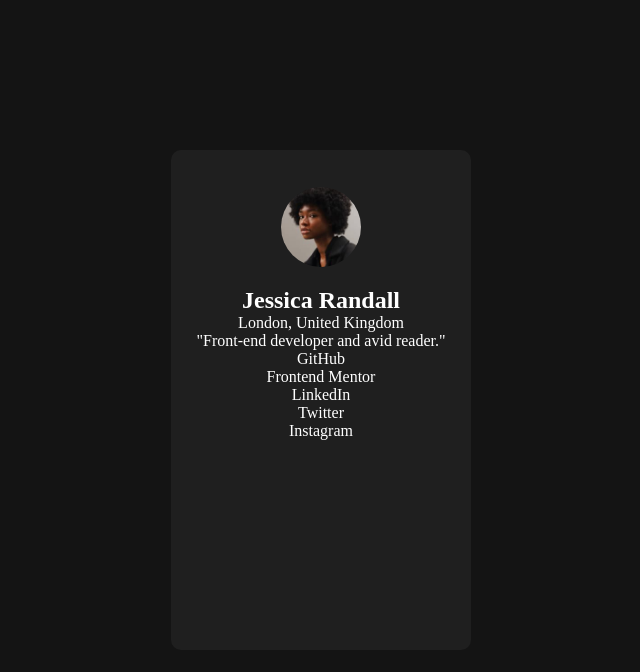
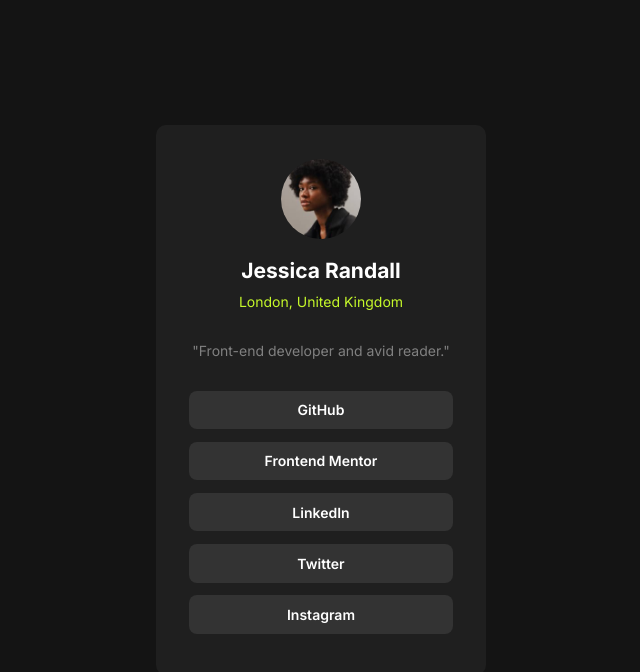
Before and after one commit to darionmc56/social-links-profile, a plain HTML site: page index.html in a window 1280 px wide. Shown: the whole page, without its empty margins (319-959 px from the left). Drawn offline with Linux system fonts and the light colour scheme.

Commit message:
finalize Layout for social container

```diff
--- a/index.html
+++ b/index.html
@@ -4,6 +4,12 @@
     <meta charset="UTF-8" />
     <meta name="viewport" content="width=device-width, initial-scale=1.0" />
     <!-- displays site properly based on user's device -->
+    <link rel="preconnect" href="https://fonts.googleapis.com" />
+    <link rel="preconnect" href="https://fonts.gstatic.com" crossorigin />
+    <link
+      href="https://fonts.googleapis.com/css2?family=Inter:ital,opsz,wght@0,14..32,100..900;1,14..32,100..900&display=swap"
+      rel="stylesheet"
+    />
     <link rel="stylesheet" href="style.css" />
     <title>Frontend Mentor | Social links profile</title>
   </head>
@@ -15,7 +21,9 @@
             <img src="assets/images/avatar-jessica.jpeg" alt="profile-image" />
           </div>
           <div class="content-name"><h2>Jessica Randall</h2></div>
-          <div class="content-location"><p>London, United Kingdom</p></div>
+          <div class="content-location">
+            <p class="p-location">London, United Kingdom</p>
+          </div>
           <div class="content-aboutMe">
             <p>"Front-end developer and avid reader."</p>
           </div>
--- a/style.css
+++ b/style.css
@@ -6,6 +6,8 @@
 
 body {
   background-color: hsl(0, 0%, 8%);
+  font-size: 14px;
+  font-family: "Inter", sans-serif;
 }
 
 main {
@@ -22,8 +24,8 @@ main {
 
   background-color: hsl(0, 0%, 12%);
   color: #fff;
-  width: 300px;
-  height: 500px;
+  width: 330px;
+  height: 550px;
   border-radius: 10px;
 }
 
@@ -34,6 +36,7 @@ main {
   flex-direction: column;
   width: 100%;
   height: 100%;
+  margin-bottom: 0.4rem;
 }
 
 .content .content-img {
@@ -47,6 +50,84 @@ main {
   border-radius: 50%;
 }
 
-.content .content-name{
+.content .content-location {
+  margin-top: 10px;
+}
 
+.content .content-location .p-location {
+  color: hsl(75, 94%, 57%);
 }
+
+.content .content-aboutMe {
+  margin-top: 2rem;
+  margin-bottom: 2rem;
+}
+
+.content .content-aboutMe p {
+  color: hsl(0, 0%, 50%);
+}
+
+.content .content-gitHub {
+  width: 80%;
+  height: 1px;
+  background-color: hsl(0, 0%, 20%);
+  border-radius: 8px;
+  padding: 1.2rem;
+  text-align: center;
+  margin-bottom: 0.8rem;
+  display: flex;
+  justify-content: center;
+  align-items: center;
+  font-weight: 600;
+}
+.content .content-frontendMentor {
+  width: 80%;
+  height: 1px;
+  background-color: hsl(0, 0%, 20%);
+  border-radius: 8px;
+  padding: 1.2rem;
+  text-align: center;
+  margin-bottom: 0.8rem;
+  display: flex;
+  justify-content: center;
+  align-items: center;
+  font-weight: 600;
+}
+.content .content-linkedIn {
+  width: 80%;
+  height: 1px;
+  background-color: hsl(0, 0%, 20%);
+  border-radius: 8px;
+  padding: 1.2rem;
+  text-align: center;
+  margin-bottom: 0.8rem;
+  display: flex;
+  justify-content: center;
+  align-items: center;
+  font-weight: 600;
+}
+.content .content-twitter {
+  width: 80%;
+  height: 1px;
+  background-color: hsl(0, 0%, 20%);
+  border-radius: 8px;
+  padding: 1.2rem;
+  text-align: center;
+  margin-bottom: 0.8rem;
+  display: flex;
+  justify-content: center;
+  align-items: center;
+  font-weight: 600;
+}
+.content .content-instagram {
+  width: 80%;
+  height: 1px;
+  background-color: hsl(0, 0%, 20%);
+  border-radius: 8px;
+  padding: 1.2rem;
+  text-align: center;
+  display: flex;
+  justify-content: center;
+  align-items: center;
+  font-weight: 600;
+}
```
